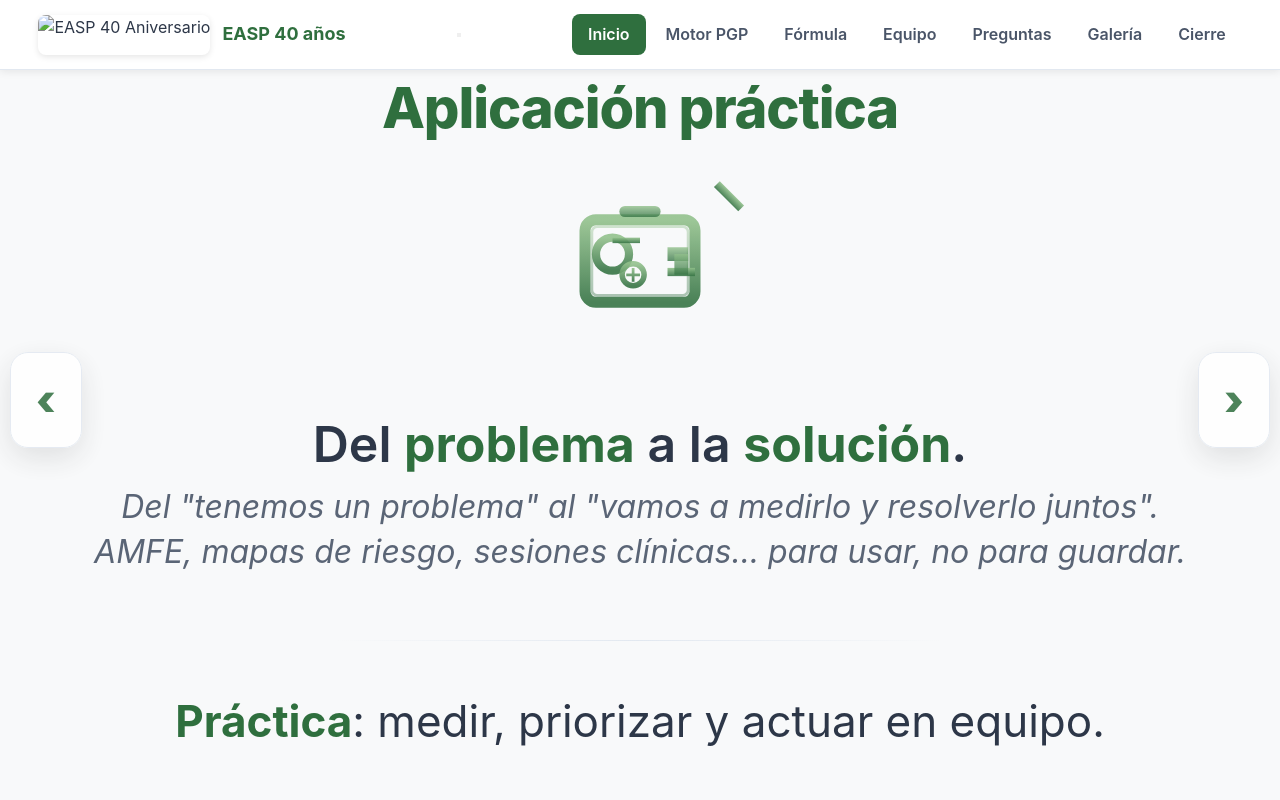
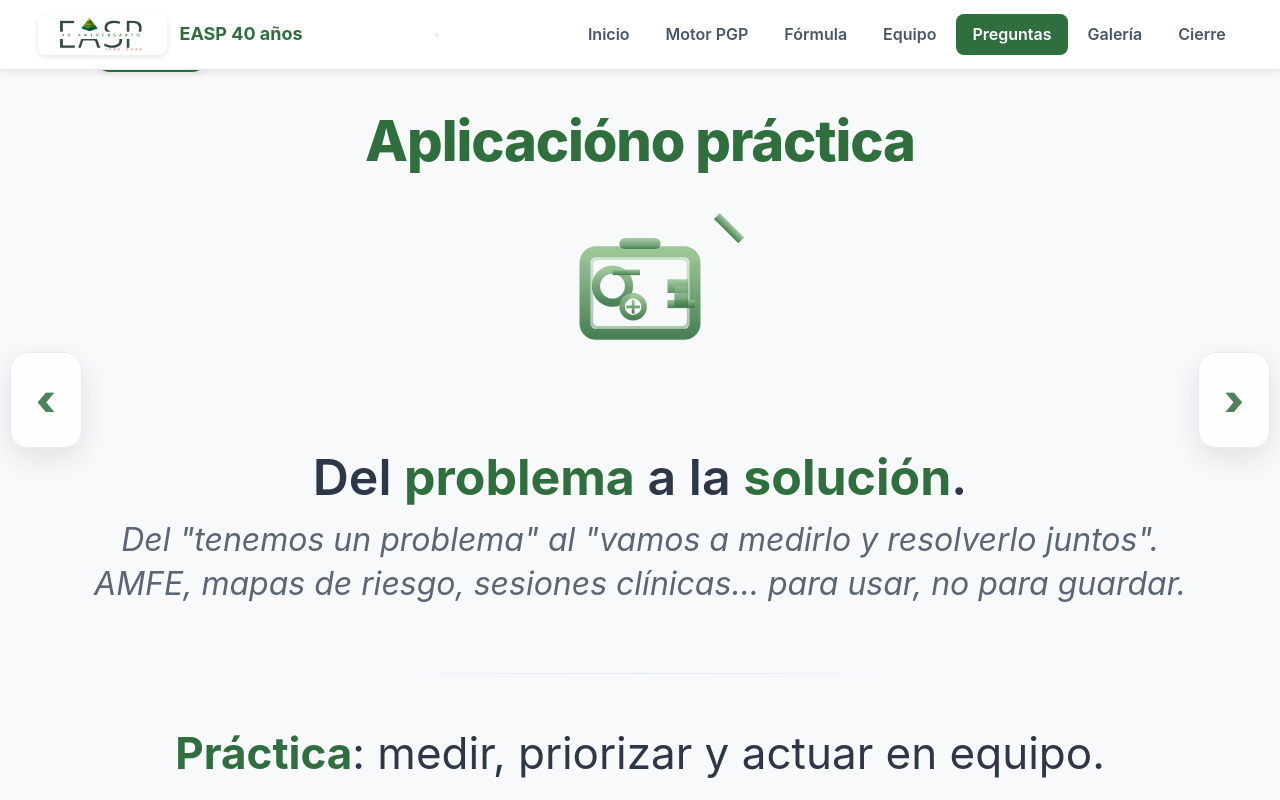
Before and after one commit to cjgaland/Web-EASP40, a plain HTML site: page Preguntas/pregunta3.html in a window 1280 px wide. Drawn offline with Linux system fonts and the light colour scheme.

Commit message:
PreguntasFinal

```diff
--- a/Preguntas/pregunta3.html
+++ b/Preguntas/pregunta3.html
@@ -7,21 +7,27 @@
   <link rel="stylesheet" href="../assets/css/style-light-professional.css">
   <link rel="stylesheet" href="../assets/css/presentation-mode.css">
   <style>
-    /* Etiqueta "Pregunta 3" arriba izquierda */
+
+  .slide.small {
+  position: relative;
+  }
+
+    /* Etiqueta "Pregunta 1" arriba izquierda */
     .qtag{
-      position:absolute;
+      position:absolue;
+      z-index: 10;
       left: clamp(16px, 4vw, 40px);
       top: 12px;
-      padding: 8px 14px !important;
-      border-radius: 999px;
+      padding: 5px 10px !important;
+      border-radius: 900;
       background: var(--primary);
       border: 1px solid rgba(47, 111, 62, 0.3);
-      font-weight: 800;
       font-size: clamp(16px, 2vw, 18px) !important;
       color: white;
       letter-spacing: .2px;
       box-shadow: var(--shadow);
     }
+
 
     /* Reducimos espacio bajo el título */
     .slide.small .tit{
@@ -191,7 +197,7 @@
   <!-- Cabecera común -->
   <header class="navbar">
   <div class="navbar-brand">
-    <img src="assets/img/Logo-40A_EASP.jpeg" alt="EASP 40 Aniversario">
+    <img src="../assets/img/Logo-40A_EASP.jpeg" alt="EASP 40 Aniversario">
     <span class="navbar-title">EASP 40 años</span>
   </div>
 
@@ -202,12 +208,12 @@
     <span></span>
   </button>
 
-  <nav>
-    <a href="../index.html" class="active">Inicio</a>
+<nav>
+    <a href="../index.html">Inicio</a>
     <a href="../motor.html">Motor PGP</a>
     <a href="../formula.html">Fórmula</a>
     <a href="../equipo.html">Equipo</a>
-    <a href="../preguntas.html">Preguntas</a>
+    <a href="../preguntas.html" class="active">Preguntas</a>
     <a href="../galeria.html">Galería</a>
     <a href="../cierre.html">Cierre</a>
   </nav>
@@ -215,9 +221,10 @@
 
   <main class="slide small">
     <!-- etiqueta "Pregunta 3" -->
-    <div class="qtag">Pregunta 3</div>
-
-    <h1 class="tit">Aplicación práctica</h1>
+    <div class="tit-container">
+      <span class="qtag">Pregunta 3</span>
+      <h1 class="tit">Aplicacióno práctica</h1>
+    </div>
 
     <div class="stage-content">
       <section class="motor-block">
```
Also changed, not shown: Preguntas/pregunta1.html (+15 -9 lines), Preguntas/pregunta2.html (+18 -11 lines), Preguntas/pregunta4.html (+19 -12 lines), Preguntas/pregunta5.html (+19 -11 lines), Preguntas/pregunta6.html (+20 -12 lines).
